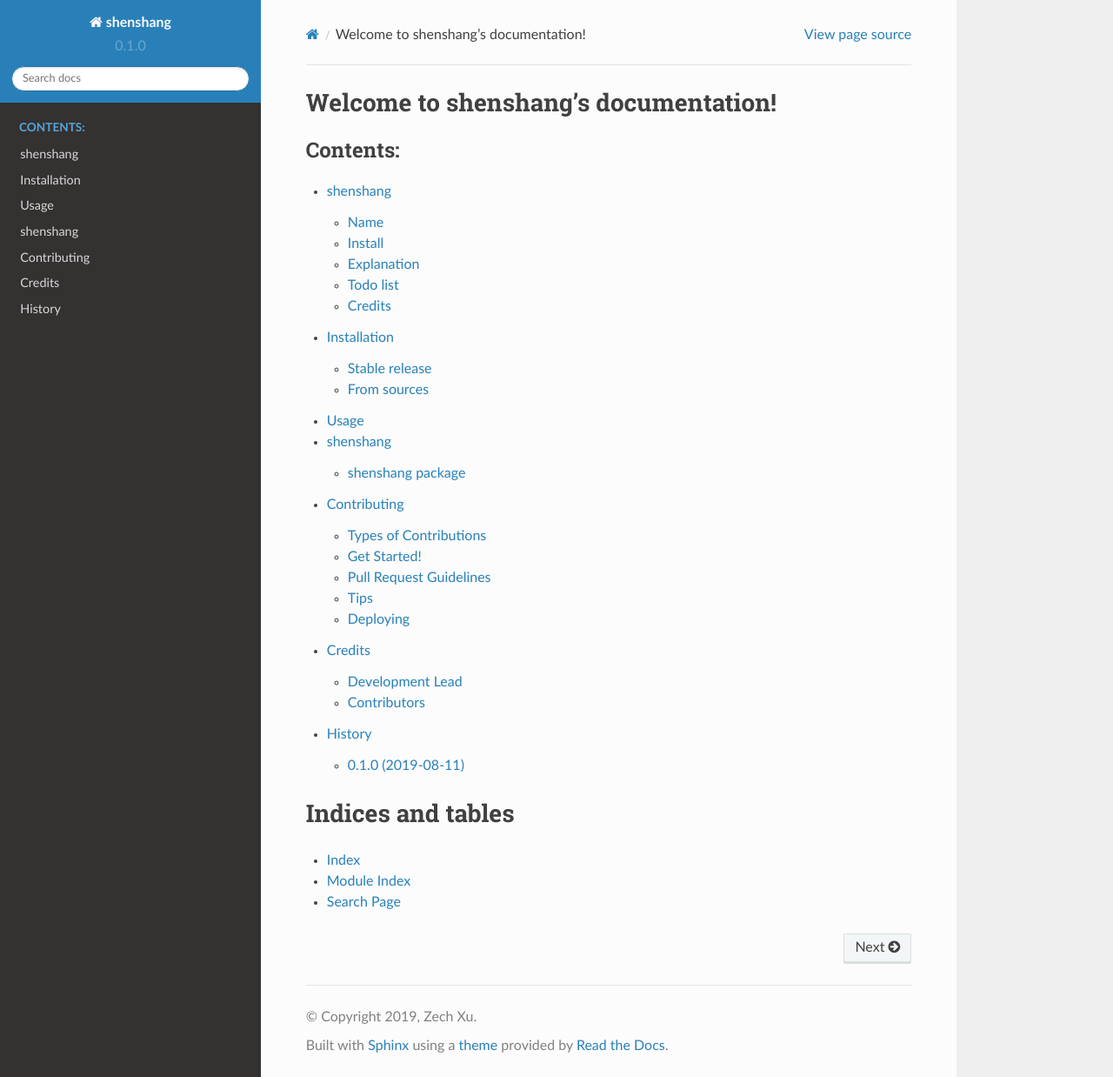
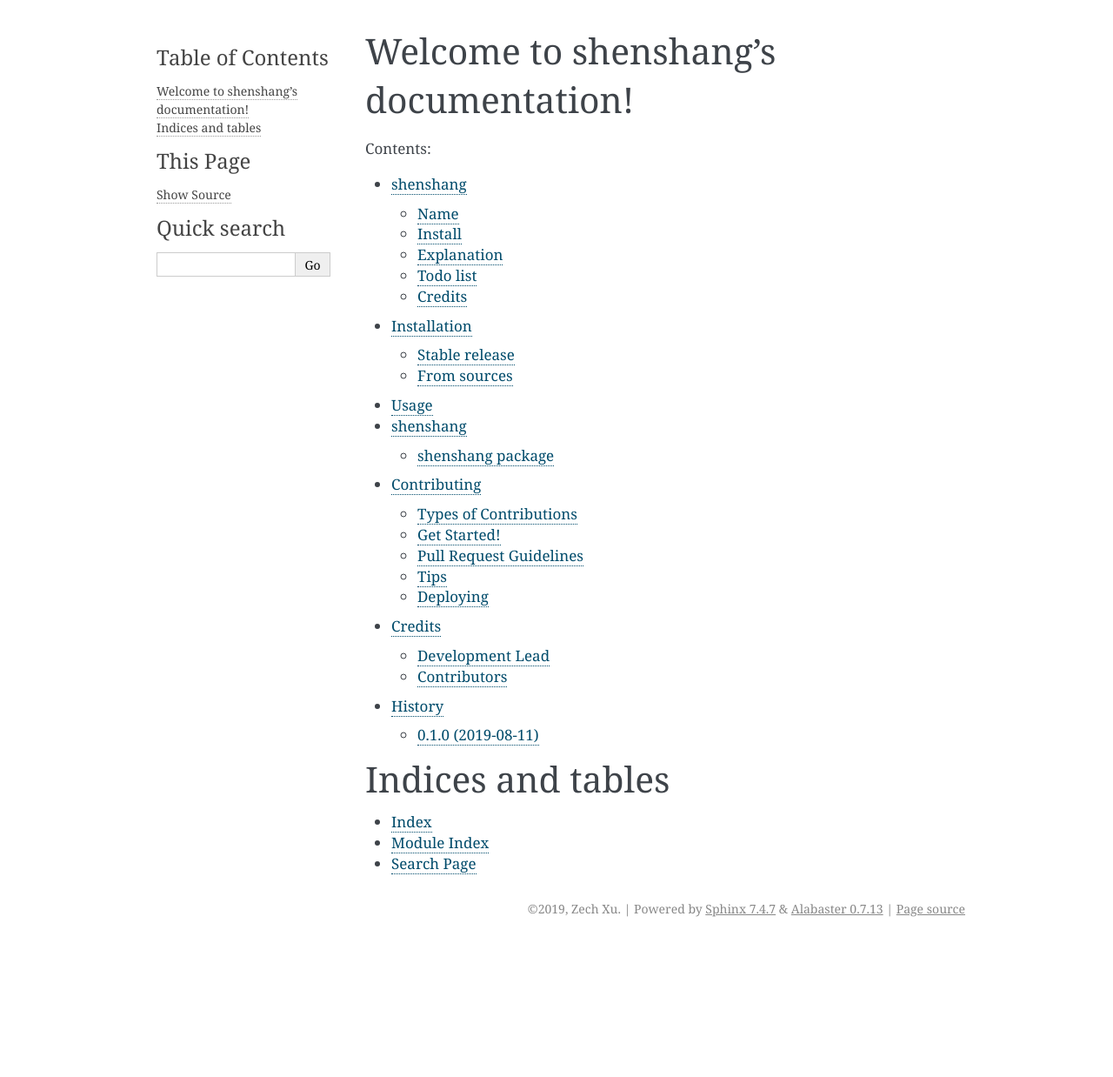
Before and after one commit to CNwangbin/shenshang1, a Sphinx documentation site: the page built from docs/index.rst, in a window 1280 px wide and 1238 px high. Shown: the whole window at 87% size. Built offline with Sphinx 7.4.7, drawn with Linux system fonts in a browser that asks for light colours.

Commit message:
updata theme

```diff
--- a/docs/conf.py
+++ b/docs/conf.py
@@ -92,8 +92,8 @@ todo_include_todos = False
 # The theme to use for HTML and HTML Help pages.  See the documentation for
 # a list of builtin themes.
 #
-# html_theme = 'alabaster'
-html_theme = 'sphinx_rtd_theme'
+html_theme = 'alabaster'
+# html_theme = 'sphinx_rtd_theme'
 
 # Theme options are theme-specific and customize the look and feel of a
 # theme further.  For a list of options available for each theme, see the
```
